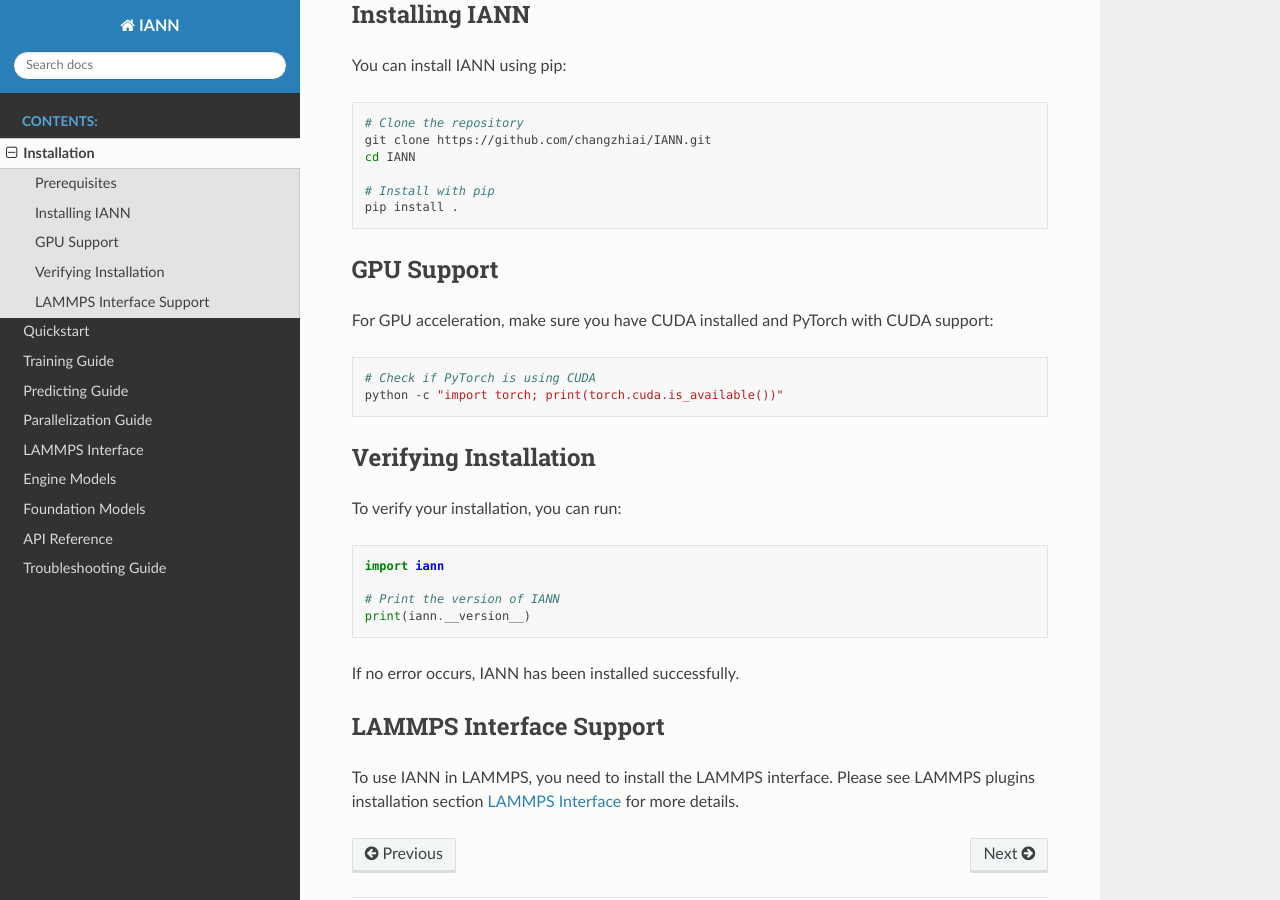
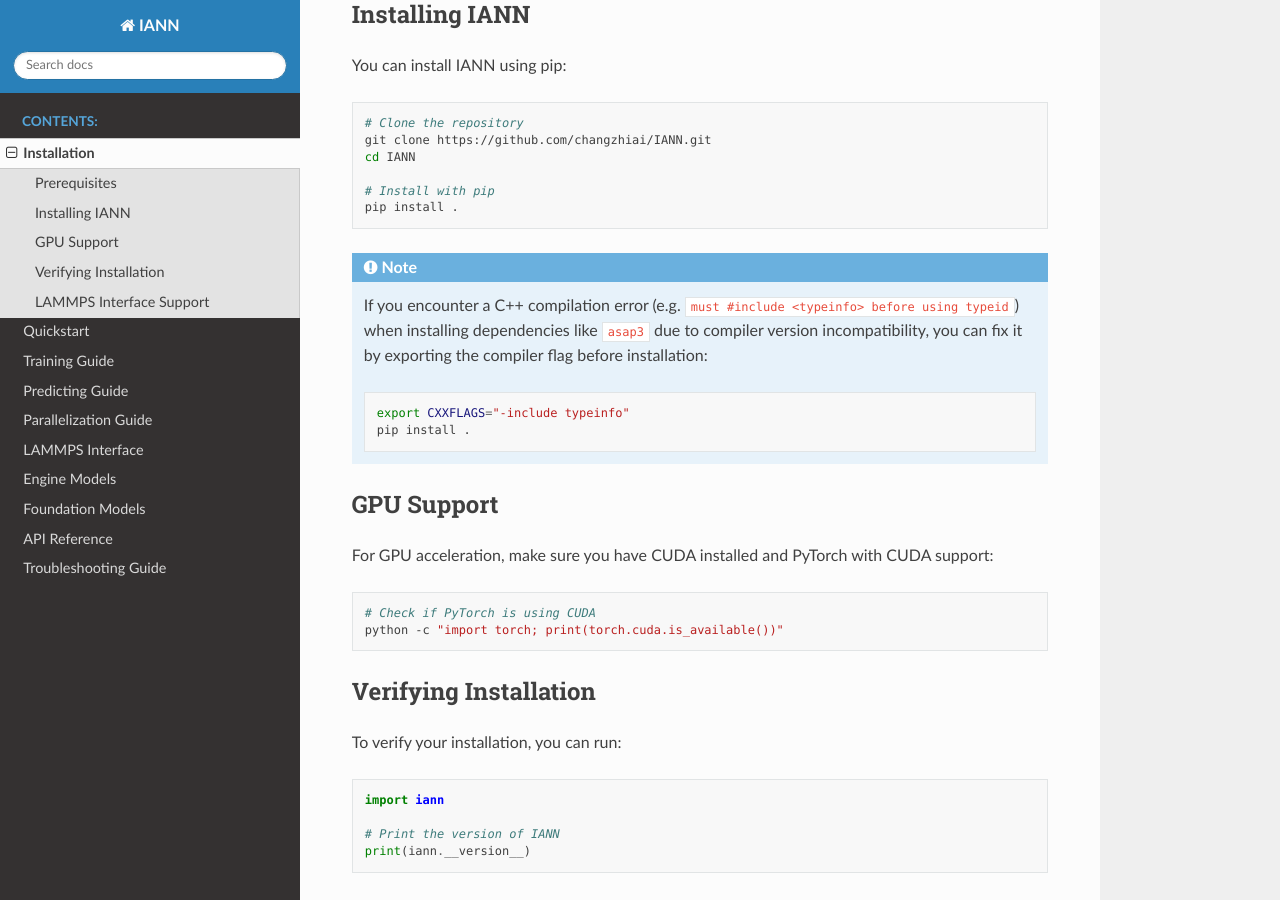
Before and after one commit to changzhiai/IANN, a Sphinx documentation site: the page built from docs/source/installation.rst, in a window 1280 px wide and 900 px high, scrolled down 541 px. Built offline with Sphinx 7.4.7 and the Read the Docs theme 3.1.0, drawn with Linux system fonts in a browser that asks for light colours.

Commit message:
docs: add troubleshooting steps for C++ compilation errors during dependency installation

```diff
--- a/docs/source/installation.rst
+++ b/docs/source/installation.rst
@@ -33,6 +33,14 @@
    # Install with pip
    pip install .
 
+.. note::
+   If you encounter a C++ compilation error (e.g. ``must #include <typeinfo> before using typeid``) when installing dependencies like ``asap3`` due to compiler version incompatibility, you can fix it by exporting the compiler flag before installation:
+
+   .. code-block:: bash
+
+      export CXXFLAGS="-include typeinfo"
+      pip install .
+
 
 GPU Support
 ----------
```
Also changed, not shown: README.md (+7 -0 lines).
